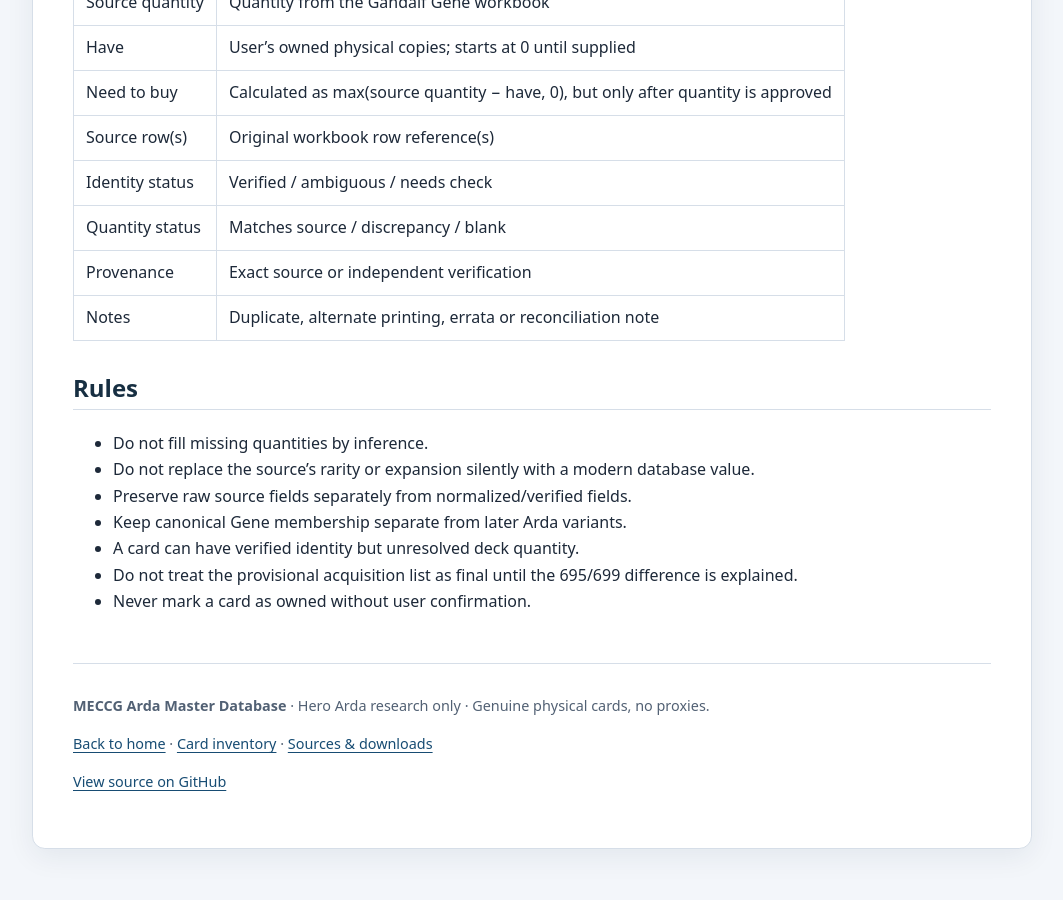
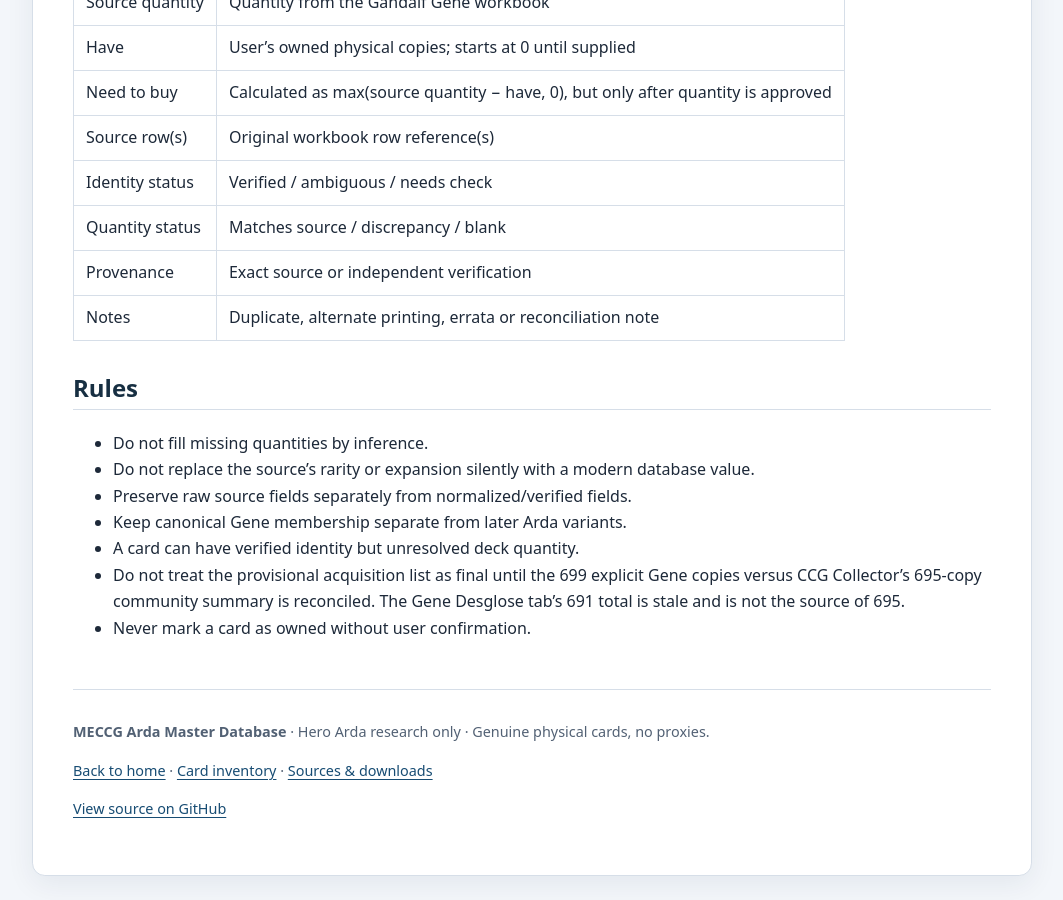
Before and after one commit to JamSpot/meccg-arda-master-database, a Jekyll site: the page built from docs/card-inventory-method.md, in a window 1280 px wide and 900 px high, scrolled down 896 px. Shown: the whole window, without its empty margins (108-1171 px from the left). Built offline with Jekyll 4.4.1, drawn with Linux system fonts in a browser that asks for light colours; our own code applies the rules of GitHub Pages for plain Markdown files; before the commit the page ends 1769 px from its top, so only the background shows below that.

Commit message:
Clarify quantity reconciliation source

```diff
--- a/docs/card-inventory-method.md
+++ b/docs/card-inventory-method.md
@@ -29,5 +29,5 @@ Create an auditable card-level inventory for the canonical Gandalf Gene Hero Ard
 - Preserve raw source fields separately from normalized/verified fields.
 - Keep canonical Gene membership separate from later Arda variants.
 - A card can have verified identity but unresolved deck quantity.
-- Do not treat the provisional acquisition list as final until the 695/699 difference is explained.
+- Do not treat the provisional acquisition list as final until the 699 explicit Gene copies versus CCG Collector's 695-copy community summary is reconciled. The Gene Desglose tab's 691 total is stale and is not the source of 695.
 - Never mark a card as owned without user confirmation.
```
